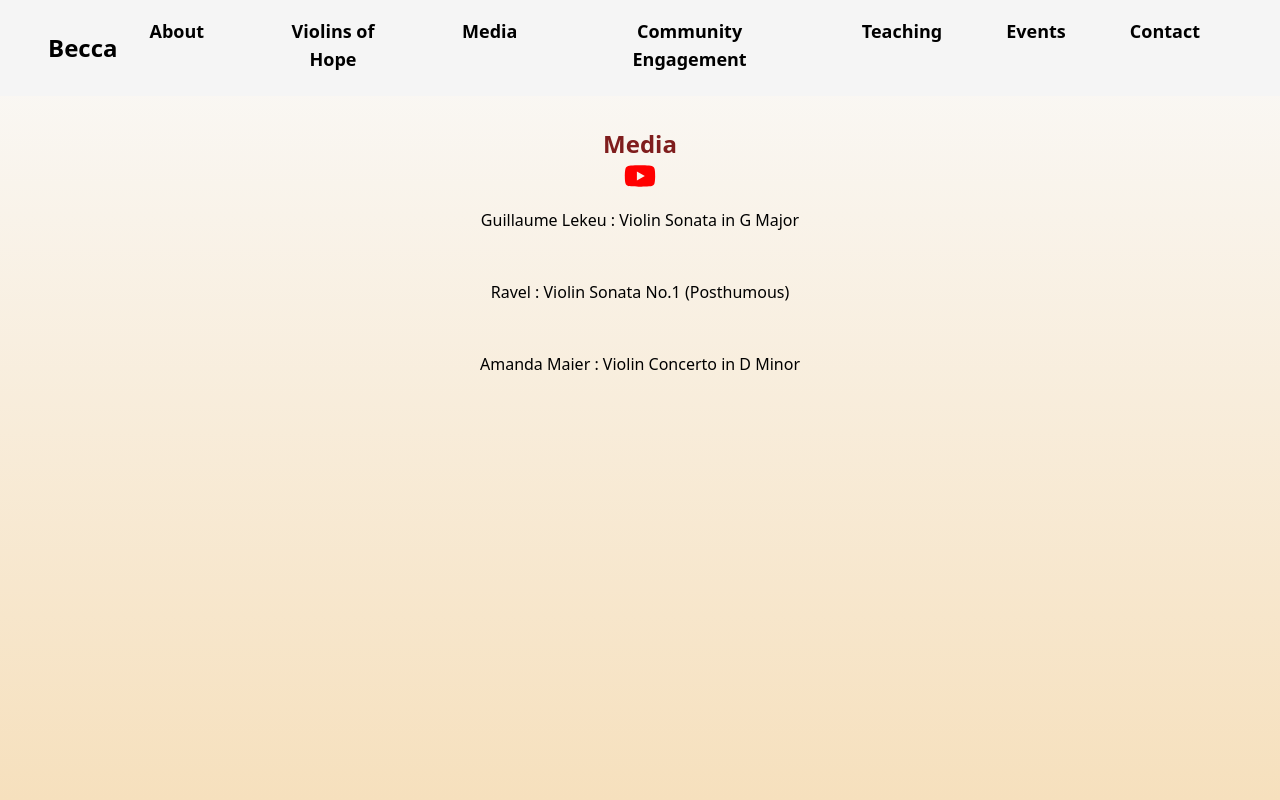
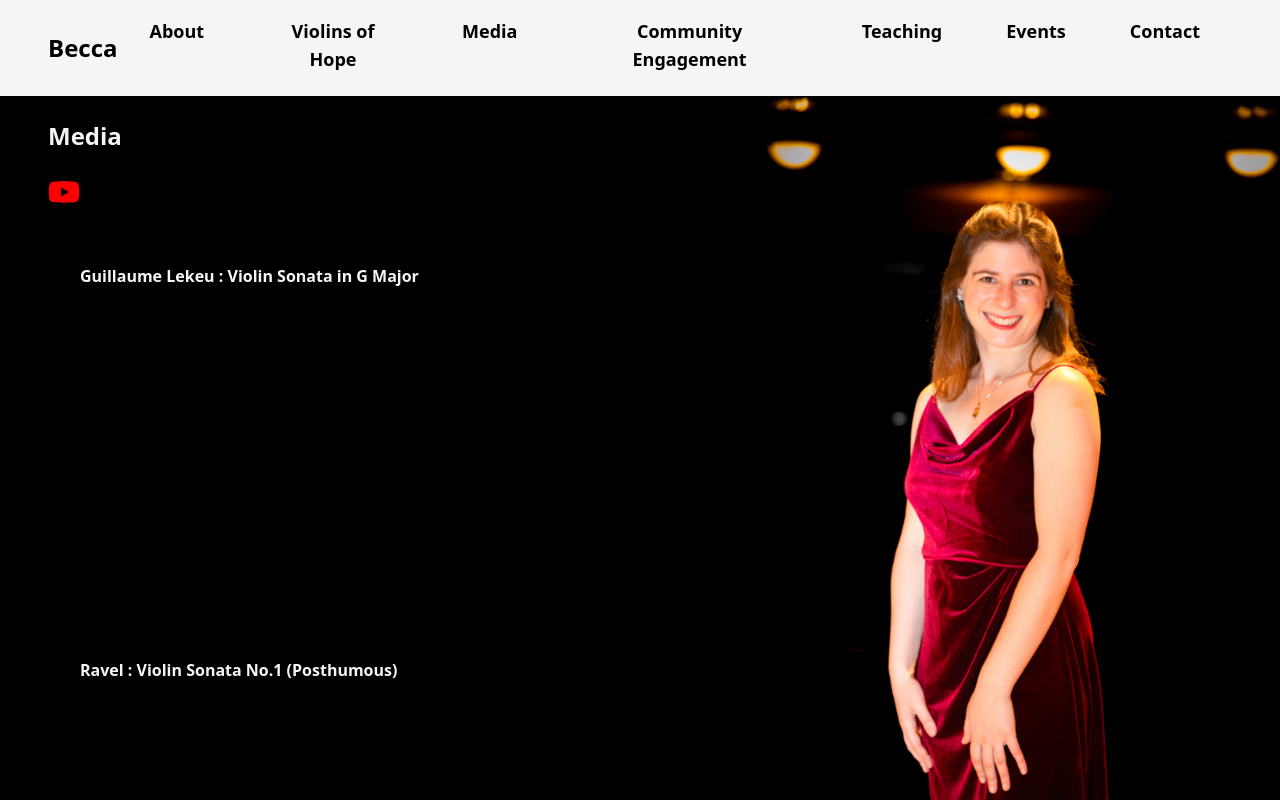
Before and after one commit to DanieleZils/next-trial, a Next.js app: page /videos in a window 1280 px wide. Built offline with nearby package versions, Linux system fonts and the light colour scheme.

Commit message:
bg-videos edit

```diff
--- a/app/page.jsx
+++ b/app/page.jsx
@@ -4,12 +4,12 @@ import homepic from "../public/homepic-2.jpg";
 export default function Home() {
   return (
     <main className="relative w-full h-screen">
-      <div className="absolute inset-0 md:h-screen">
+      <div className="inset-0 md:h-screen md:fixed">
         <div className="relative top-24 w-full h-64 md:h-full">
           < Image
           src={homepic}
           alt="Becca"
-          fill="responsive"
+          fill={true}
           priority = {true}
           className="object-cover object-center w-full h-full"
           />
--- a/app/upcoming/page.jsx
+++ b/app/upcoming/page.jsx
@@ -4,16 +4,16 @@ import upcoming from "public/upcoming.jpg";
 export default function Upcoming() {
     return (
         <div className="relative md:grid md:grid-cols-1 min-h-screen">
-            <div className='md:fixed inset-0'>
+            <div className=' inset-0'>
               <div className="relative top-24 w-full h-64 md:h-screen">
                 <Image
                     src={upcoming}
                     alt="Becca"
-                    className="object-cover object-center w-full h-full"
+                    className="object-cover object-center w-full h-full md:fixed"
                     priority={true}
                 />
                </div>
-             </div>
+            </div>
             <div className="relative p-8 py-24 md:px-12 md:py-24 md:absolute md:inset-0 md:z-10 md:bg-transparent">
                 <h2 className=" py-8 text-2xl font-semibold text-black md:text-white md:py-8 text-center md:text-left">Upcoming Events</h2>
                 <div className='md:text-white md:text-left space-y-6'>
--- a/app/videos/page.jsx
+++ b/app/videos/page.jsx
@@ -2,6 +2,8 @@
 
 import YouTube from 'react-youtube';
 import { FaYoutube } from 'react-icons/fa';
+import Image from 'next/image';
+import beccaprofile from 'public/beccaprofile.jpg'
 
 
 export default function Videos() {
@@ -23,24 +25,39 @@ export default function Videos() {
     ]
 
     return (
-        <div className="flex flex-col items-center h-screen">
-               <div className='flex flex-col'>
-                <h1 className="text-2xl font-semibold mt-32 text-red-900 mx-auto">Media</h1>
-                  <div className='flex justify-center'>
+        <div className="relative md:grid md:grid-cols-1 overflow-y-auto">
+          <div className='md:fixed inset-0 bg-black z-0'></div> {/* Fixed full-screen black div for large screens */}
+          <div className="relative md:h-screen overflow-y-auto z-10"> {/* Content layer */}
+            <div className=" relative top-24 w-full h-64 md:h-screen">
+              <Image
+                src={beccaprofile}
+                alt="Becca"
+                quality={100}
+                className="object-contain md:object-right w-full h-full md:h-screen md:fixed"
+                priority={true}
+              />
+            </div>
+            <div className="relative py-24 md:px-12 md:py-24 md:absolute md:inset-0 md:z-10">
+              <div className='md:text-white md:text-left space-y-6 text-center '>
+                <h1 className="text-2xl font-semibold pt-6 md:text-stone-100 mx-auto">Media</h1>
+                <div className='md:flex md:flex-row '>
                   <a href='https://www.youtube.com/@beccakasdan1564'>
                     <FaYoutube size="2em" color="red" className='mx-auto' />
                   </a>
                 </div>
                 {videos.map((video, index) => (
                   <div key={index}
-                        className='flex flex-col mb-4 pt-4 '>
-                        <h3 className='text-md pb-4 text-center '>{video.title}</h3>
-                        <div className='overflow-hidden shadow-md"'>
-                        <YouTube videoId={video.id}  opts={videoOptions} className='rounded-3xl'/>
+                    className='bg-white md:bg-transparent md:shadow-none rounded-lg shadow-md p-4 md:p-0'>
+                    <h3 className='text-md md:p-8 md:text-left md:text-stone-100 font-bold'>{video.title}</h3>
+                    <div className='overflow-hidden shadow-md md:shadow-none'>
+                      <YouTube videoId={video.id}  opts={videoOptions} className='rounded-3xl w-full h-60 2xl:h-[350px] 2xl:w-[350px]
+                    md:h-[250px] md:w-[250px] mb-8'/>
                     </div>
                   </div>
                 ))}
               </div>
             </div>
+          </div>
+        </div>
       )
     }
--- a/app/violinsOfHope/page.jsx
+++ b/app/violinsOfHope/page.jsx
@@ -25,13 +25,13 @@ export default function ViolinsOfHope() {
                      src={violinsofhope}
                      alt="violinsofhope"
                      priority={true}
-                     placeholder="blur"
                     className="object-cover object-center w-full h-full"
                     />
                 </div>
             </div>
-            <div className="relative p-8 py-24 md:px-12 md:py-24 md:absolute md:inset-0 md:z-10">
-            <h1 className="py-8 text-xl font-semibold text-black md:py-8 text-left">Rebecca Kasdan's Doctoral Recital</h1>
+            <div className="relative py-24 md:px-12 md:py-24 md:absolute md:inset-0 md:z-10">
+            <h1 className="py-8 text-xl font-semibold text-black md:py-8 text-center md:text-left">- Rebecca Kasdan's Doctoral Recital -</h1>
+            <p></p>
                 <div className="flex flex-col text-center md:items-star">
                     <YouTube videoId={videoId} opts={videoOptions} className='w-full h-60 2xl:h-[350px] 2xl:w-[350px]
                     md:h-[250px] md:w-[250px] mb-8'/>
@@ -40,7 +40,8 @@ export default function ViolinsOfHope() {
                         <iframe
                             src="https://heyzine.com/flip-book/9b76a89d4b.html"
                             title="Violins of Hope"
-                            className="w-full h-80 2xl:h-[450px] 2xl:w-[390px] 2xl:px-8 md:h-[250px] md:w-[250px]"
+                            className="w-full h-60 2xl:h-[350px] 2xl:w-[350px]
+                            md:h-[250px] md:w-[250px] mb-8"
                         />
             </div>
         </div>
```
Also changed, not shown: public/beccaprofile.jpg (added). Lines whose indentation alone changed are shown as unchanged.
